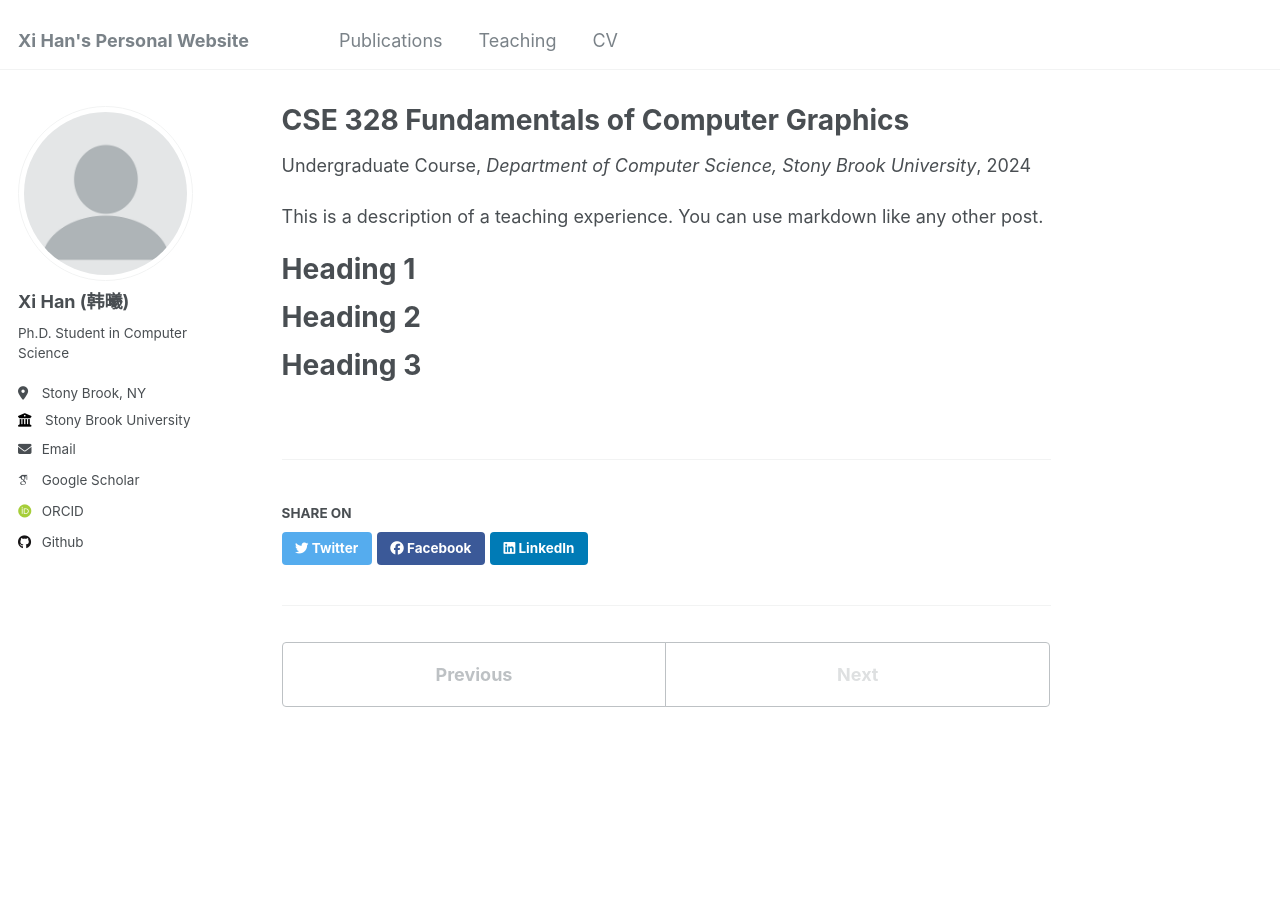
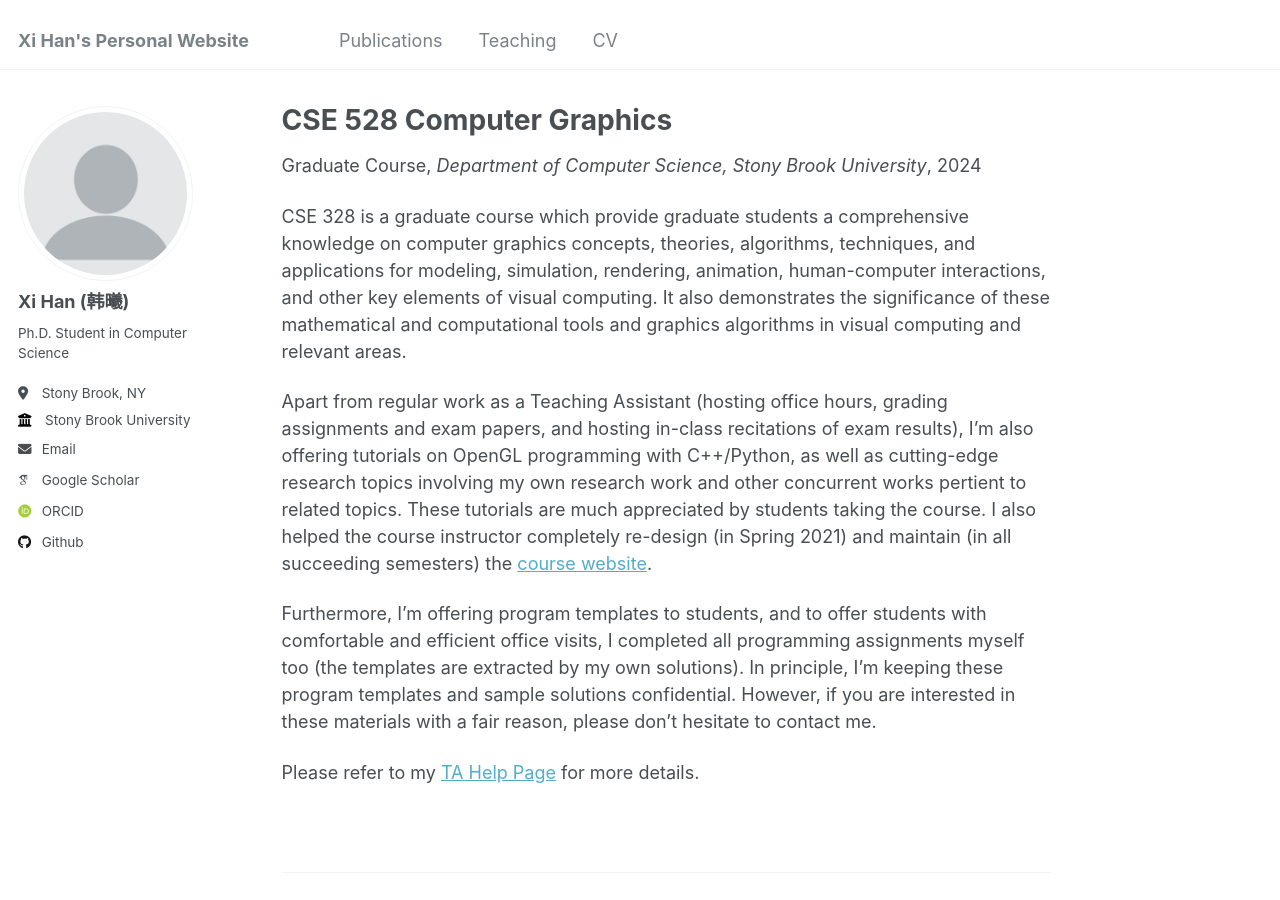
Before and after one commit to AXIHIXA/axihixa.github.io, a Jekyll site: the page built from _teaching/cse-528.md, in a window 1280 px wide and 900 px high. Built offline with Jekyll 4.4.1, drawn with Linux system fonts in a browser that asks for light colours; some web fonts are replaced.

Commit message:
update teaching

```diff
--- a/_teaching/cse-528.md
+++ b/_teaching/cse-528.md
@@ -1,20 +1,17 @@
 ---
-title: "CSE 328 Fundamentals of Computer Graphics"
+title: "CSE 528 Computer Graphics"
 collection: teaching
-type: "Undergraduate Course"
+type: "Graduate Course"
 permalink: /teaching/cse-528
 venue: "Department of Computer Science, Stony Brook University"
 date: Spring 2021, Fall 2021, Fall 2024
 location: "Stony Brook, New York, United States"
 ---
 
-This is a description of a teaching experience. You can use markdown like any other post.
+CSE 328 is a graduate course which provide graduate students a comprehensive knowledge on computer graphics concepts, theories, algorithms, techniques, and applications for modeling, simulation, rendering, animation, human-computer interactions, and other key elements of visual computing. It also demonstrates the significance of these mathematical and computational tools and graphics algorithms in visual computing and relevant areas.
 
-Heading 1
-======
+Apart from regular work as a Teaching Assistant (hosting office hours, grading assignments and exam papers, and hosting in-class recitations of exam results), I'm also offering tutorials on OpenGL programming with C++/Python, as well as cutting-edge research topics involving my own research work and other concurrent works pertient to related topics. These tutorials are much appreciated by students taking the course. I also helped the course instructor completely re-design (in Spring 2021) and maintain (in all succeeding semesters) the [course website](https://www3.cs.stonybrook.edu/~qin/courses/graphics/graphics.html).
 
-Heading 2
-======
+Furthermore, I'm offering program templates to students, and to offer students with comfortable and efficient office visits, I completed all programming assignments myself too (the templates are extracted by my own solutions). In principle, I'm keeping these program templates and sample solutions confidential. However, if you are interested in these materials with a fair reason, please don't hesitate to contact me.
 
-Heading 3
-======
+Please refer to my [TA Help Page](https://www3.cs.stonybrook.edu/~xihan1/courses/cse528/ta_help_page.html) for more details.
```
Also changed, not shown: _pages/about.md (+1 -1 lines), _publications/2024-06-25-UGrid.md (added, +13 -0 lines), _teaching/cse-328.md (+4 -7 lines).
